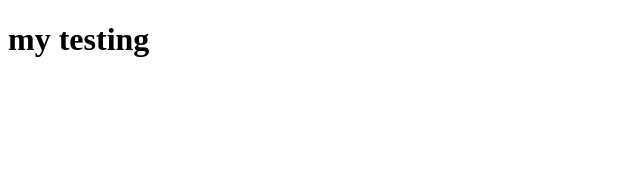
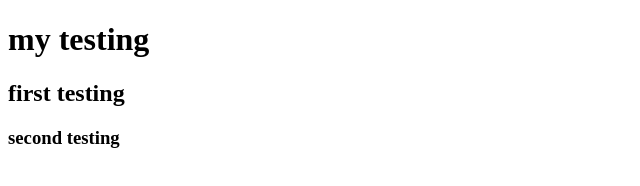
Before and after one commit to sumeshcomorins/comorins, a plain HTML site: page SumeshTestingFolder/myGitTest.html in a window 1280 px wide. Shown: the whole page, without its empty margins (0-640 px from the left). Drawn offline with Linux system fonts and the light colour scheme.

Commit message:
my new testing2 git

```diff
--- a/SumeshTestingFolder/myGitTest.html
+++ b/SumeshTestingFolder/myGitTest.html
@@ -10,5 +10,7 @@
     <h1>my testing
 
     </h1>
+    <h2>first testing</h2>
+    <h3>second testing</h3>
 </body>
 </html>
```
